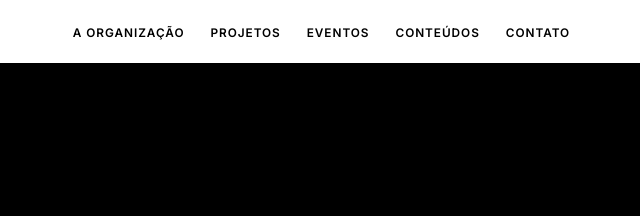
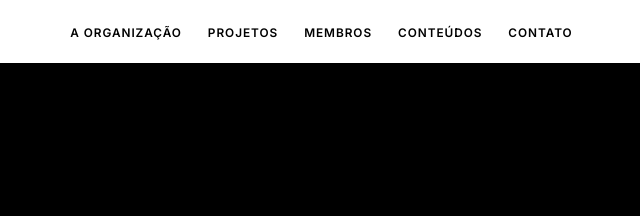
Before and after one commit to kailonsaraiva-sketch/moda-usp, a plain HTML site: page sobre.html in a window 1280 px wide. Shown: the top 216 px of the page, 290-930 px from the left. Drawn offline with Linux system fonts and the light colour scheme; a script that the page names is missing.

Commit message:
Update sobre.html

```diff
--- a/sobre.html
+++ b/sobre.html
@@ -19,7 +19,7 @@
         <ul>
             <li><a href="sobre.html">A Organização</a></li>
             <li><a href="projetos.html">Projetos</a></li>
-            <li><a href="eventos.html">Eventos</a></li>
+            <li><a href="membros.html">Membros</a></li>
             <li><a href="conteudos.html">Conteúdos</a></li>
             <li><a href="contato.html">Contato</a></li>
         </ul>
```
